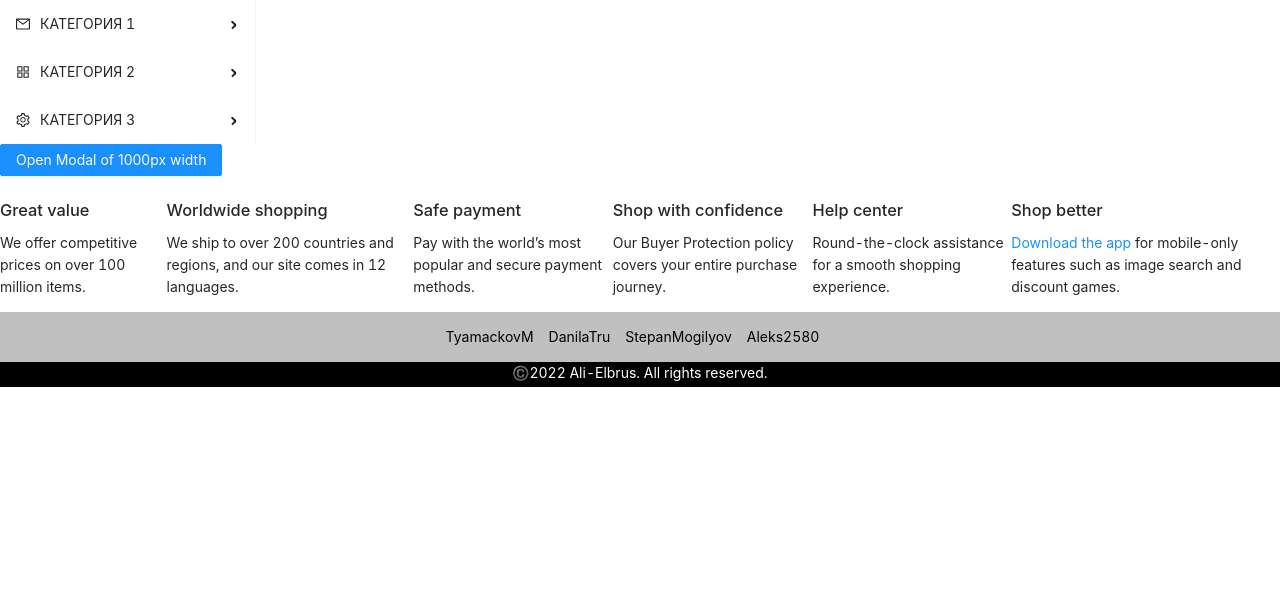
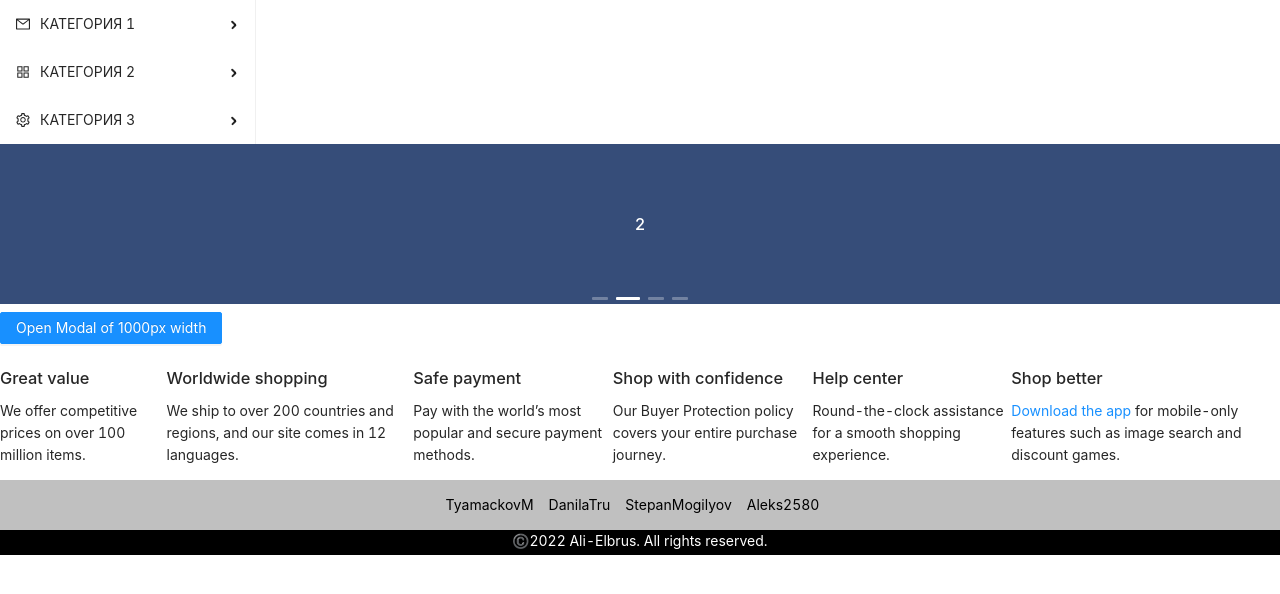
Before and after one commit to TyamackovM/AliElbrus, a React (Create React App) app in the folder client/: page / in a window 1280 px wide. Shown: the top 594 px of the page. Built offline with nearby package versions, Linux system fonts and the light colour scheme.

Commit message:
carousel

```diff
--- /dev/null
+++ b/client/src/Components/Carousel/Carousel.jsx
@@ -0,0 +1,28 @@
+import { Carousel } from 'antd';
+import React from 'react';
+
+const contentStyle = {
+  height: '160px',
+  color: '#fff',
+  lineHeight: '160px',
+  textAlign: 'center',
+  background: '#364d79',
+};
+export default function SliderCarousel() {
+  return (
+    <Carousel autoplay>
+      <div>
+        <h3 style={contentStyle}>1</h3>
+      </div>
+      <div>
+        <h3 style={contentStyle}>2</h3>
+      </div>
+      <div>
+        <h3 style={contentStyle}>3</h3>
+      </div>
+      <div>
+        <h3 style={contentStyle}>4</h3>
+      </div>
+    </Carousel>
+  );
+}
--- a/client/src/Components/Main/Main.jsx
+++ b/client/src/Components/Main/Main.jsx
@@ -1,10 +1,12 @@
-import React from 'react'
-import Categories from '../Categories/Categories'
+import React from 'react';
+import Categories from '../Categories/Categories';
+import Carousel from '../Carousel/Carousel';
 
 export default function Main() {
   return (
     <div>
       <Categories />
+      <Carousel />
     </div>
-  )
+  );
 }
```
